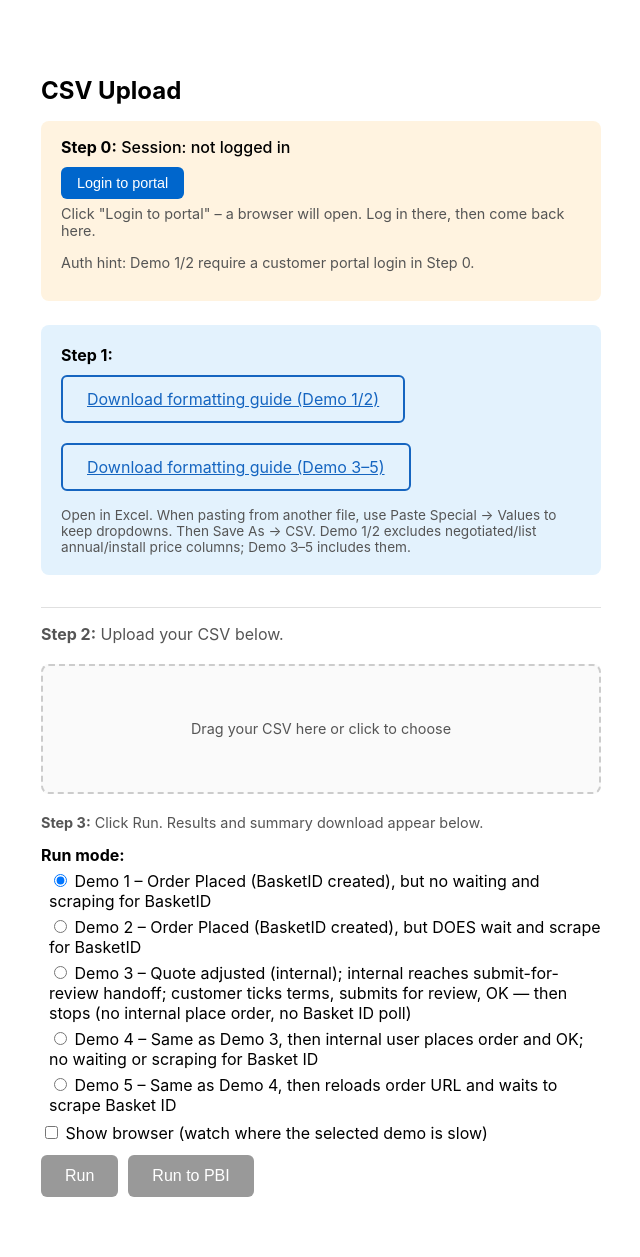
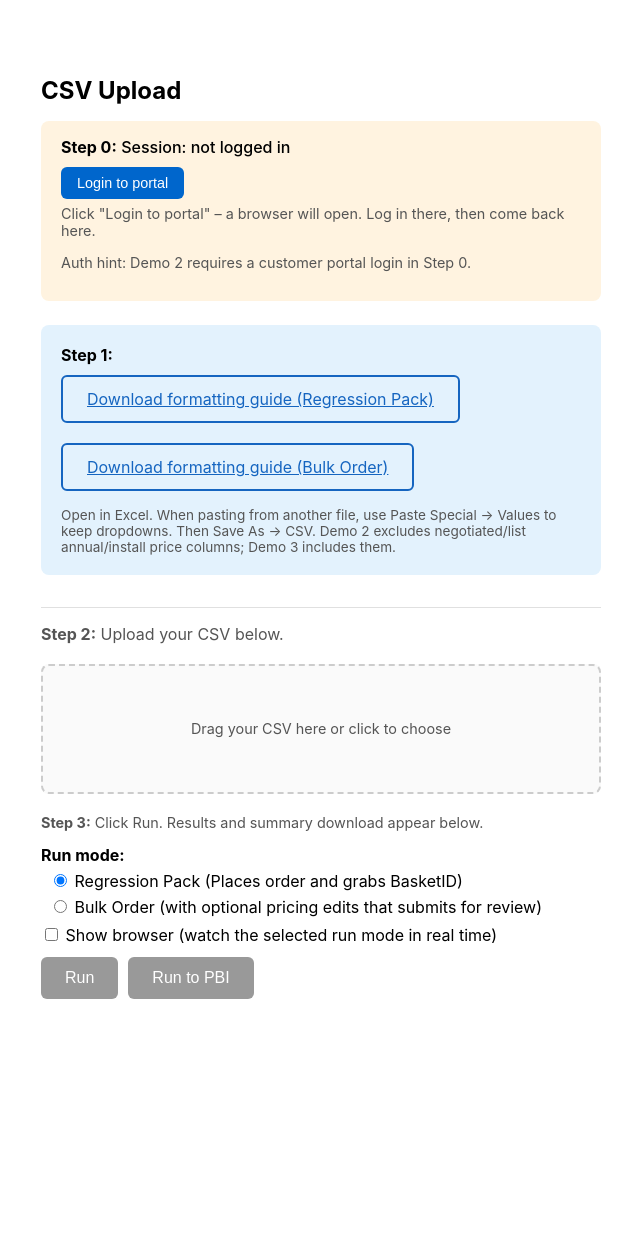
Before and after one commit to samjerram/E2E-Automating, a Flask app: page / in a window 1280 px wide. Shown: the whole page, without its empty margins (319-959 px from the left). After the commit the page ends 999 px from the top, so only its background shows below. Run offline with Flask 3, Linux system fonts and the light colour scheme.

Commit message:
checkpoint: presentation UI (demo2/3 only), Windows auth/focus, billing/pricing fixes
- UI: Regression Pack + Bulk Order labels; formatting guides match run modes
- Flask: restrict /run to demo2/demo3; login browser sizing + Windows focus helpers
- run_preset: demo3/4 customer handoff, A-End contact indexing, pricing timeouts, post-billing settle
- start_app.bat: robust venv checks and error pauses
- Known-good baseline for demos

```diff
--- a/app.py
+++ b/app.py
@@ -103,13 +103,30 @@ def run_login_flow():
     try:
         from playwright.sync_api import sync_playwright
         with sync_playwright() as p:
-            browser = p.chromium.launch(headless=False)
-            context = browser.new_context()
+            # Use headed Chromium and bring it to front so users don't have to manually pick
+            # the "Chrome for Testing" window from taskbar.
+            browser = p.chromium.launch(
+                headless=False,
+                args=["--start-maximized"],
+            )
+            # Use native window sizing (not fixed 1280x720 viewport) so the login page
+            # is not cramped/disjointed on Windows.
+            context = browser.new_context(no_viewport=True)
             page = context.new_page()
             page.goto(f"{get_portal_base_url()}/login", wait_until="domcontentloaded", timeout=20000)
+            try:
+                page.bring_to_front()
+            except Exception:
+                pass
+            # Be a bit aggressive immediately after open so the auth window pops to foreground.
+            for _ in range(4):
+                _focus_login_browser_window_windows()
+                page.wait_for_timeout(250)
             # Poll until user has left login page (max 5 minutes)
             for _ in range(150):
                 page.wait_for_timeout(2000)
+                # Keep trying for the first few cycles in case Windows focus was stolen.
+                _focus_login_browser_window_windows()
                 if "/login" not in (page.url or ""):
                     break
             else:
@@ -168,13 +185,118 @@ def _frontend_port():
     return 5001
 
 
+def _frontend_url():
+    return f"http://127.0.0.1:{_frontend_port()}"
+
+
+def _app_activate_windows(title_fragments: tuple[str, ...]) -> bool:
+    """Try to activate a Windows app window by title fragment."""
+    if platform.system() != "Windows":
+        return False
+    try:
+        # 1) Native Win32 foreground path (more reliable than AppActivate on some desktops)
+        try:
+            import ctypes
+            from ctypes import wintypes
+
+            user32 = ctypes.WinDLL("user32", use_last_error=True)
+            SW_RESTORE = 9
+            SW_SHOW = 5
+            HWND_TOPMOST = -1
+            HWND_NOTOPMOST = -2
+            SWP_NOMOVE = 0x0002
+            SWP_NOSIZE = 0x0001
+            SWP_SHOWWINDOW = 0x0040
+
+            EnumWindowsProc = ctypes.WINFUNCTYPE(wintypes.BOOL, wintypes.HWND, wintypes.LPARAM)
+            matches: list[tuple[int, str]] = []
+
+            def _enum_cb(hwnd, _lparam):
+                if not user32.IsWindowVisible(hwnd):
+                    return True
+                length = user32.GetWindowTextLengthW(hwnd)
+                if length <= 0:
+                    return True
+                buf = ctypes.create_unicode_buffer(length + 1)
+                user32.GetWindowTextW(hwnd, buf, length + 1)
+                title = (buf.value or "").strip()
+                if not title:
+                    return True
+                t_low = title.lower()
+                for frag in title_fragments:
+                    if frag.lower() in t_low:
+                        matches.append((int(hwnd), title))
+                        break
+                return True
+
+            user32.EnumWindows(EnumWindowsProc(_enum_cb), 0)
+            for hwnd_int, _title in matches:
+                hwnd = wintypes.HWND(hwnd_int)
+                user32.ShowWindow(hwnd, SW_RESTORE)
+                user32.ShowWindow(hwnd, SW_SHOW)
+                # Topmost pulse helps some Windows focus-lock scenarios.
+                user32.SetWindowPos(
+                    hwnd, wintypes.HWND(HWND_TOPMOST), 0, 0, 0, 0,
+                    SWP_NOMOVE | SWP_NOSIZE | SWP_SHOWWINDOW
+                )
+                user32.SetWindowPos(
+                    hwnd, wintypes.HWND(HWND_NOTOPMOST), 0, 0, 0, 0,
+                    SWP_NOMOVE | SWP_NOSIZE | SWP_SHOWWINDOW
+                )
+                if user32.SetForegroundWindow(hwnd):
+                    return True
+        except Exception:
+            pass
+
+        # 2) PowerShell fallback:
+        #    Try AppActivate, then ShowWindowAsync + SetForegroundWindow by title.
+        for title in title_fragments:
+            ps = (
+                "$ws = New-Object -ComObject WScript.Shell; "
+                f"if ($ws.AppActivate('{title}')) {{ exit 0 }}; "
+                "$sig='[DllImport(\"user32.dll\")] public static extern bool SetForegroundWindow(IntPtr hWnd); "
+                "[DllImport(\"user32.dll\")] public static extern bool ShowWindowAsync(IntPtr hWnd, int nCmdShow);'; "
+                "Add-Type -MemberDefinition $sig -Name Win32 -Namespace Native -ErrorAction SilentlyContinue | Out-Null; "
+                "$procs = Get-Process | Where-Object { $_.MainWindowTitle -and "
+                f"$_.MainWindowTitle -match [regex]::Escape('{title}') }}; "
+                "foreach ($p in $procs) { "
+                "  [Native.Win32]::ShowWindowAsync($p.MainWindowHandle, 9) | Out-Null; "
+                "  Start-Sleep -Milliseconds 60; "
+                "  if ([Native.Win32]::SetForegroundWindow($p.MainWindowHandle)) { exit 0 } "
+                "}; "
+                "exit 1"
+            )
+            r = subprocess.run(
+                ["powershell", "-NoProfile", "-ExecutionPolicy", "Bypass", "-Command", ps],
+                check=False,
+            )
+            if r.returncode == 0:
+                return True
+    except Exception:
+        return False
+    return False
+
+
+def _focus_login_browser_window_windows():
+    """Best-effort focus for Playwright login browser on Windows."""
+    _app_activate_windows(
+        (
+            "LIVEQUOTE",
+            "Neos Networks",
+            "Sign in",
+            "Chrome for Testing",
+            "Chromium",
+        )
+    )
+
+
 def _bring_frontend_to_front():
     """
     Try to bring the existing browser window (with the frontend tab) to the front
     without opening a new tab.
 
-    On macOS we use AppleScript to activate Google Chrome; on other platforms
-    this is a no-op.
+    On macOS we activate Chrome. On Windows, focus the frontend URL so the user
+    is returned to the app after login.
     """
     try:
         if platform.system() == "Darwin":
@@ -182,6 +304,18 @@ def _bring_frontend_to_front():
             subprocess.run(
                 ["osascript", "-e", 'tell application "Google Chrome" to activate'],
                 check=False,
+            )
+        elif platform.system() == "Windows":
+            # Focus existing frontend/browser windows without opening a new tab.
+            # This avoids duplicate "CSV Upload" tabs after login.
+            _app_activate_windows(
+                (
+                    "CSV Upload",
+                    "P2NNI CSV Upload",
+                    "127.0.0.1:5001",
+                    "Google Chrome",
+                    "Microsoft Edge",
+                )
             )
     except Exception:
         # Best-effort only; failure here should never break the main flow.
@@ -257,20 +391,21 @@ def run():
             })
 
         # Run the automation (verbose so terminal shows where it fails; no browser popup)
-        mode = request.form.get("mode", "demo1")
+        mode = request.form.get("mode", "demo2")
+        # Presentation-safe mode set: expose only demo2/demo3 for now.
+        if mode not in ("demo2", "demo3"):
+            return jsonify({
+                "ok": False,
+                "error": f"Unsupported demo mode '{mode}'. Available modes are demo2 and demo3.",
+            }), 400
         show_browser = request.form.get("show_browser") == "1"
         # Control browser visibility per demo via env vars consumed by run_csv_regression/run_preset.
-        if mode == "demo1":
-            os.environ["P2NNI_DEMO1_HEADLESS"] = "0" if show_browser else "1"
-            # Demo 1 now includes internal place-order phase (same as Demo 2, minus Basket polling).
-            # If user asked to show browser, keep internal phase visible too.
-            os.environ["P2NNI_DEMO2_INTERNAL_HEADLESS"] = "0" if show_browser else "1"
-        elif mode == "demo2":
+        if mode == "demo2":
             os.environ["P2NNI_DEMO2_HEADLESS"] = "0" if show_browser else "1"
             # Demo 2 has TWO separate browser phases (customer + internal NEOS).
             # If the user asked to "Show browser", also make the internal phase visible so they can watch it.
             os.environ["P2NNI_DEMO2_INTERNAL_HEADLESS"] = "0" if show_browser else "1"
-        elif mode in ("demo3", "demo4", "demo5"):
+        elif mode == "demo3":
             os.environ["P2NNI_DEMO34_HEADLESS"] = "0" if show_browser else "1"
         exit_code, results, summary_path, summary_path_powerbi = run_csv_regression(
             tmp_path,
@@ -371,7 +506,7 @@ def download(filename):
 if __name__ == "__main__":
     ensure_template_exists()
     port = _frontend_port()  # 5000 often used by macOS AirPlay Receiver
-    url = f"http://127.0.0.1:{port}"
+    url = _frontend_url()
 
     def open_browser():
         import time
--- a/templates/index.html
+++ b/templates/index.html
@@ -103,17 +103,17 @@
         </div>
         <p class="session-msg" id="sessionMsg"></p>
         <p class="session-msg" id="authModeHint" style="margin-top: 6px;">
-            Auth hint: Demo 1/2 use a customer portal session; Demo 3/4/5 use an internal session for Step 0.
+            Auth hint: Demo 2 uses a customer portal session; Demo 3 uses an internal session for Step 0.
         </p>
     </div>
 
     <div class="template-download">
         <strong>Step 1:</strong>
         <div style="display:flex; gap:12px; flex-wrap:wrap; margin-top:10px;">
-            <a href="/download/template?mode=demo12" class="btn btn-outline" download>Download formatting guide (Demo 1/2)</a>
-            <a href="/download/template?mode=demo34" class="btn btn-outline" download>Download formatting guide (Demo 3–5)</a>
+            <a href="/download/template?mode=demo12" class="btn btn-outline" download>Download formatting guide (Regression Pack)</a>
+            <a href="/download/template?mode=demo34" class="btn btn-outline" download>Download formatting guide (Bulk Order)</a>
         </div>
-        <span class="hint">Open in Excel. When pasting from another file, use Paste Special → Values to keep dropdowns. Then Save As → CSV. Demo 1/2 excludes negotiated/list annual/install price columns; Demo 3–5 includes them.</span>
+        <span class="hint">Open in Excel. When pasting from another file, use Paste Special → Values to keep dropdowns. Then Save As → CSV. Demo 2 excludes negotiated/list annual/install price columns; Demo 3 includes them.</span>
     </div>
 
     <div class="upload-section">
@@ -129,30 +129,18 @@
     <div class="run-mode-options" style="margin-bottom: 8px;">
         <strong>Run mode:</strong>
         <label>
-            <input type="radio" name="demoMode" value="demo1" checked>
-            Demo 1 – Order Placed (BasketID created), but no waiting and scraping for BasketID
-        </label>
-        <label>
-            <input type="radio" name="demoMode" value="demo2">
-            Demo 2 – Order Placed (BasketID created), but DOES wait and scrape for BasketID
+            <input type="radio" name="demoMode" value="demo2" checked>
+            Regression Pack (Places order and grabs BasketID)
         </label>
         <label>
             <input type="radio" name="demoMode" value="demo3">
-            Demo 3 – Quote adjusted (internal); internal reaches submit-for-review handoff; customer ticks terms, submits for review, OK — then stops (no internal place order, no Basket ID poll)
-        </label>
-        <label>
-            <input type="radio" name="demoMode" value="demo4">
-            Demo 4 – Same as Demo 3, then internal user places order and OK; no waiting or scraping for Basket ID
-        </label>
-        <label>
-            <input type="radio" name="demoMode" value="demo5">
-            Demo 5 – Same as Demo 4, then reloads order URL and waits to scrape Basket ID
+            Bulk Order (with optional pricing edits that submits for review)
         </label>
     </div>
     <div id="showBrowserRow" style="margin: 8px 0 12px 0; display: block;">
         <label>
             <input type="checkbox" name="showBrowser" id="showBrowser" value="1">
-            Show browser (watch where the selected demo is slow)
+            Show browser (watch the selected run mode in real time)
         </label>
     </div>
     <div style="display:flex; gap:10px; flex-wrap:wrap;">
@@ -187,7 +175,7 @@
         const refreshBtn = document.getElementById('refreshBtn');
         function getSelectedMode() {
             const modeEls = document.querySelectorAll('input[name="demoMode"]');
-            let mode = 'demo1';
+            let mode = 'demo2';
             modeEls.forEach(el => { if (el.checked) mode = el.value; });
             return mode;
         }
@@ -195,10 +183,10 @@
         function updateAuthModeHint() {
             if (!authModeHint) return;
             const mode = getSelectedMode();
-            if (mode === 'demo1' || mode === 'demo2') {
-                authModeHint.textContent = 'Auth hint: Demo 1/2 require a customer portal login in Step 0.';
+            if (mode === 'demo2') {
+                authModeHint.textContent = 'Auth hint: Demo 2 requires a customer portal login in Step 0.';
             } else {
-                authModeHint.textContent = 'Auth hint: Demo 3/4/5 require an internal portal login in Step 0.';
+                authModeHint.textContent = 'Auth hint: Demo 3 requires an internal portal login in Step 0.';
             }
         }
 
```
